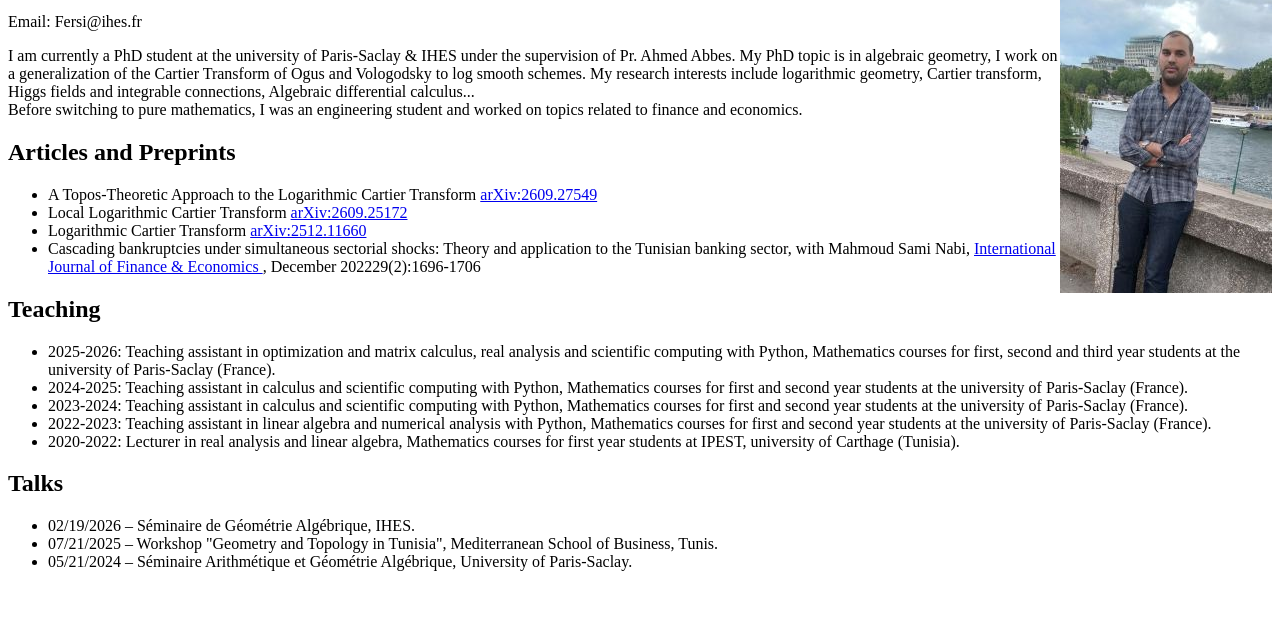
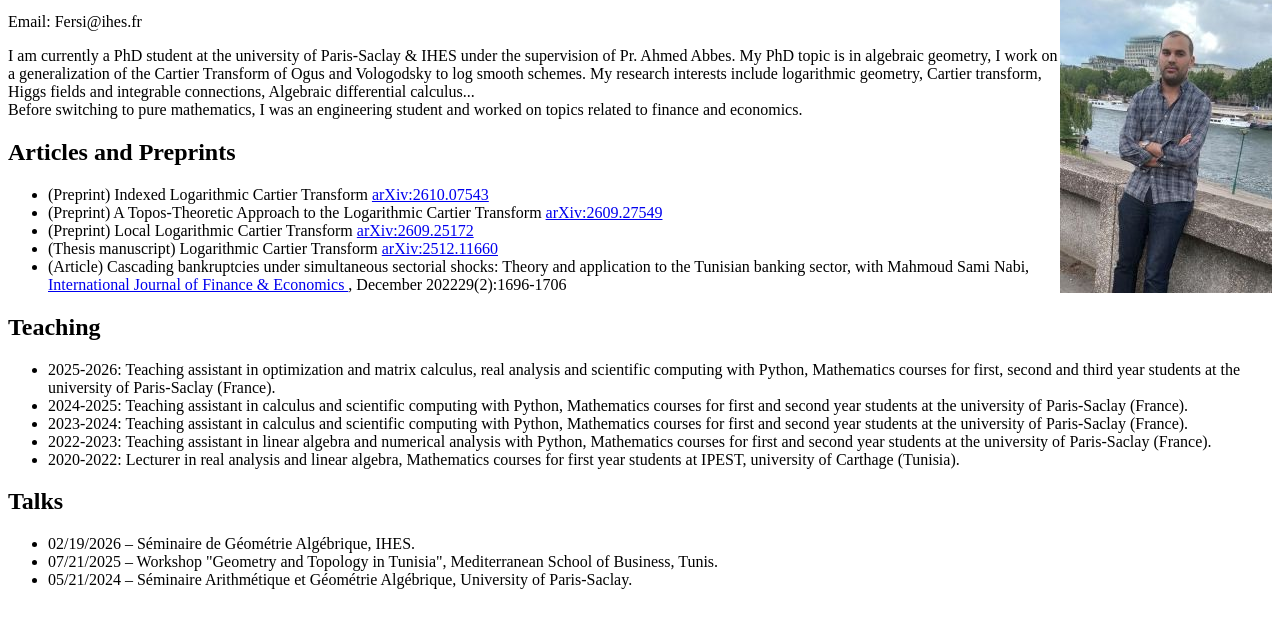
Before and after one commit to Fersi-Sami/Fersi, a plain HTML site: page index.html in a window 1280 px wide. Shown: the part 137-764 px from the top of the page. Drawn offline with Linux system fonts and the light colour scheme.

Commit message:
Add files via upload

```diff
--- a/index.html
+++ b/index.html
@@ -27,10 +27,11 @@ Before switching to pure mathematics, I was an engineering student and worked on
 <h2>Articles and Preprints</h2>
 
 <ul>
-<li>A Topos-Theoretic Approach to the Logarithmic Cartier Transform <a href="https://arxiv.org/abs/2609.27549">	arXiv:2609.27549</a></li>
-<li>Local Logarithmic Cartier Transform <a href="https://arxiv.org/abs/2609.25172"> arXiv:2609.25172</a></li>
-<li>Logarithmic Cartier Transform <a href="https://arxiv.org/abs/2512.11660v2">	arXiv:2512.11660</a></li>
-<li>Cascading bankruptcies under simultaneous sectorial shocks: Theory and application to the Tunisian banking sector, with Mahmoud Sami Nabi, <a href="https://www.researchgate.net/publication/366636845_Cascading_bankruptcies_under_simultaneous_sectorial_shocks_Theory_and_application_to_the_Tunisian_banking_sector"> International Journal of Finance & Economics </a>, December 202229(2):1696-1706</li>
+<li>(Preprint) Indexed Logarithmic Cartier Transform <a href="https://arxiv.org/abs/2610.07543"> arXiv:2610.07543</a></li>
+<li>(Preprint) A Topos-Theoretic Approach to the Logarithmic Cartier Transform <a href="https://arxiv.org/abs/2609.27549">	arXiv:2609.27549</a></li>
+<li>(Preprint) Local Logarithmic Cartier Transform <a href="https://arxiv.org/abs/2609.25172"> arXiv:2609.25172</a></li>
+<li>(Thesis manuscript) Logarithmic Cartier Transform <a href="https://arxiv.org/abs/2512.11660v2">	arXiv:2512.11660</a></li>
+<li>(Article) Cascading bankruptcies under simultaneous sectorial shocks: Theory and application to the Tunisian banking sector, with Mahmoud Sami Nabi, <a href="https://www.researchgate.net/publication/366636845_Cascading_bankruptcies_under_simultaneous_sectorial_shocks_Theory_and_application_to_the_Tunisian_banking_sector"> International Journal of Finance & Economics </a>, December 202229(2):1696-1706</li>
 </ul>
 
 <h2>Teaching</h2>
```
